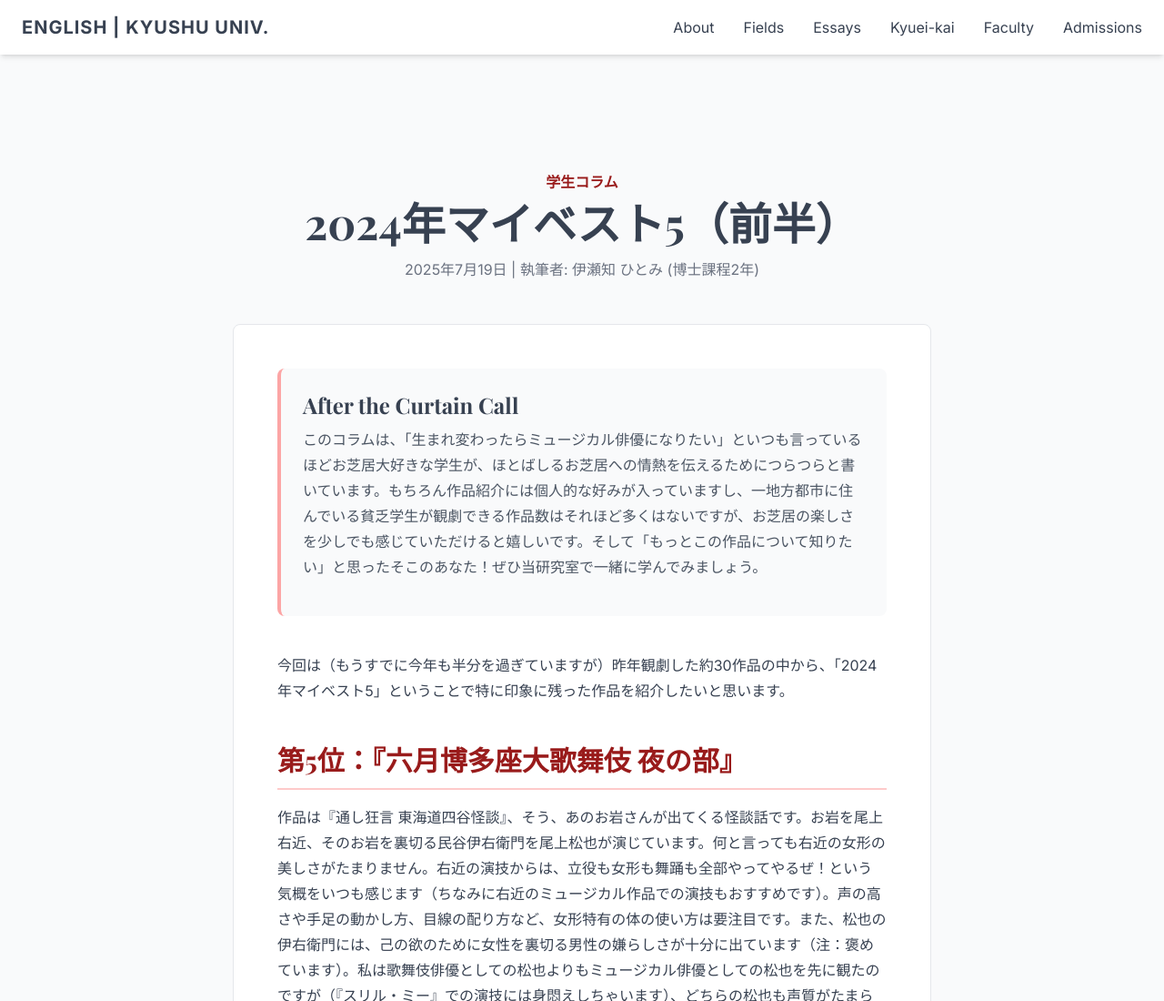
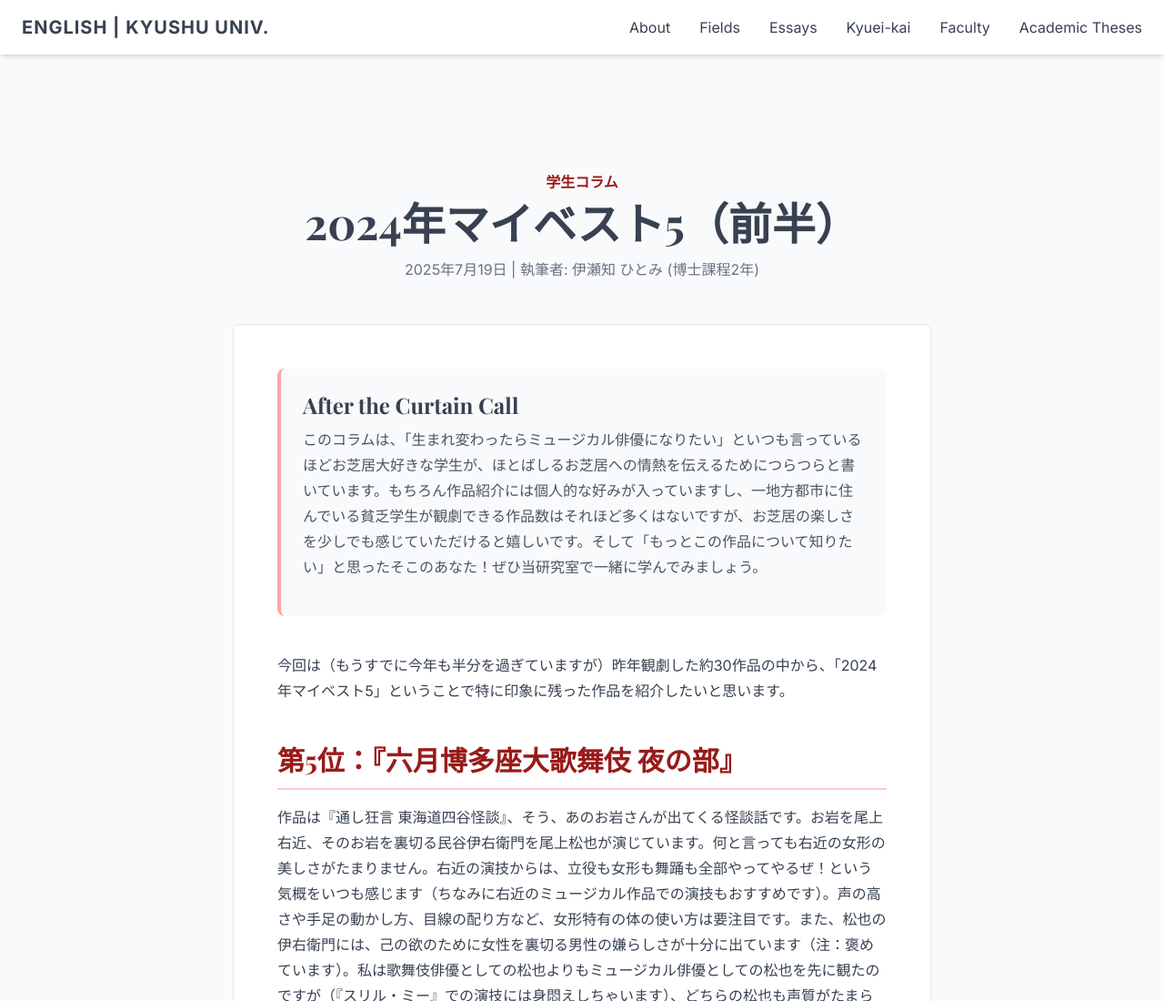
Before and after one commit to takano-eibun/eibun-website, a plain HTML site: page isechi-essay1.html in a window 1280 px wide. Shown: the top 1100 px of the page at 91% size. Drawn offline with nearby package versions, Linux system fonts and the light colour scheme.

```diff
--- a/isechi-essay1.html
+++ b/isechi-essay1.html
@@ -81,7 +81,7 @@
                 <a href="index.html#essays" class="nav-link">Essays</a>
                 <a href="kyuei-kai.html" class="nav-link">Kyuei-kai</a>
                 <a href="index.html#faculty" class="nav-link">Faculty</a>
-                <a href="index.html#admissions" class="nav-link">Admissions</a>
+                <a href="index.html#theses" class="nav-link">Academic Theses</a>
             </nav>
             <div class="md:hidden"><button id="mobile-menu-button" class="focus:outline-none"><svg class="w-6 h-6" fill="none" stroke="currentColor" viewBox="0 0 24 24" xmlns="http://www.w3.org/2000/svg"><path stroke-linecap="round" stroke-linejoin="round" stroke-width="2" d="M4 6h16M4 12h16m-7 6h7"></path></svg></button></div>
         </div>
```
Also changed, not shown: index.html (+1 -0 lines).
